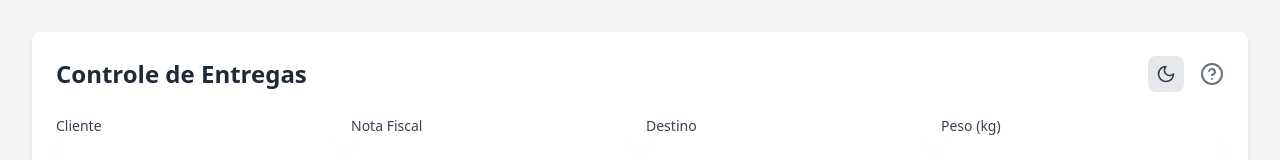
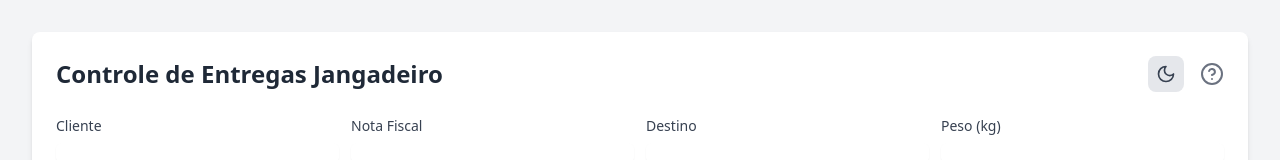
Before and after one commit to rafaelsilvaik/controledeentrega2.0, a React (Vite) app: page / in a window 1280 px wide. Shown: the top 160 px of the page. Built offline with nearby package versions, Linux system fonts and the light colour scheme; no server answers; the database is empty.

Commit message:
Update App.tsx

```diff
--- a/src/App.tsx
+++ b/src/App.tsx
@@ -113,7 +113,7 @@ function App() {
         <div className="bg-white dark:bg-gray-900 rounded-lg shadow-md p-6 mb-8 print:shadow-none print:p-0">
           <div className="flex justify-between items-center mb-6 print:mb-4 print:border-b print:pb-4">
             <h1 className="text-2xl font-bold text-gray-800 dark:text-white print:text-3xl">
-              Controle de Entregas
+              Controle de Entregas Jangadeiro
             </h1>
             <div className="flex items-center gap-4">
               <ThemeToggle />
```
